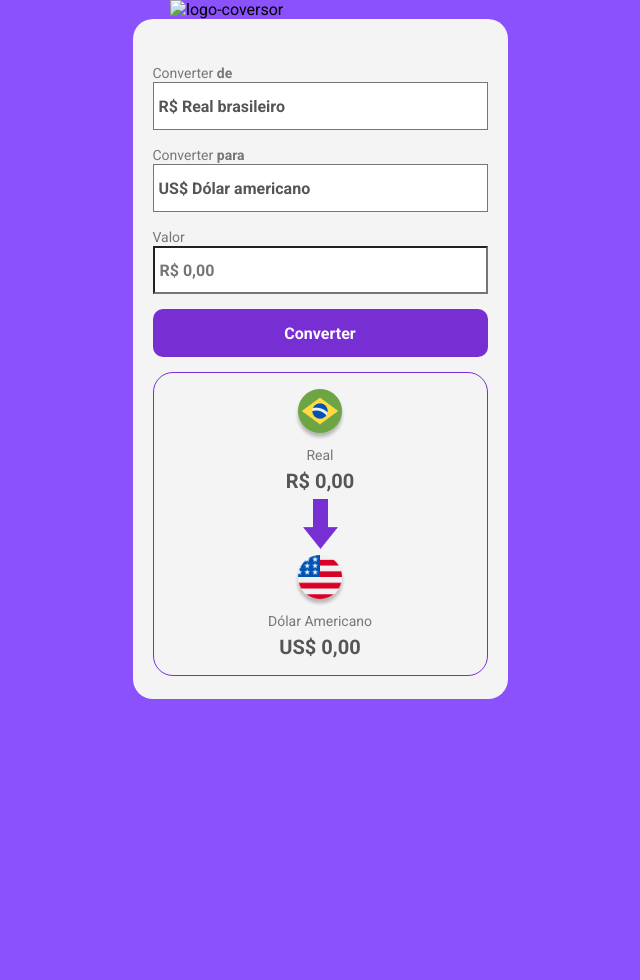
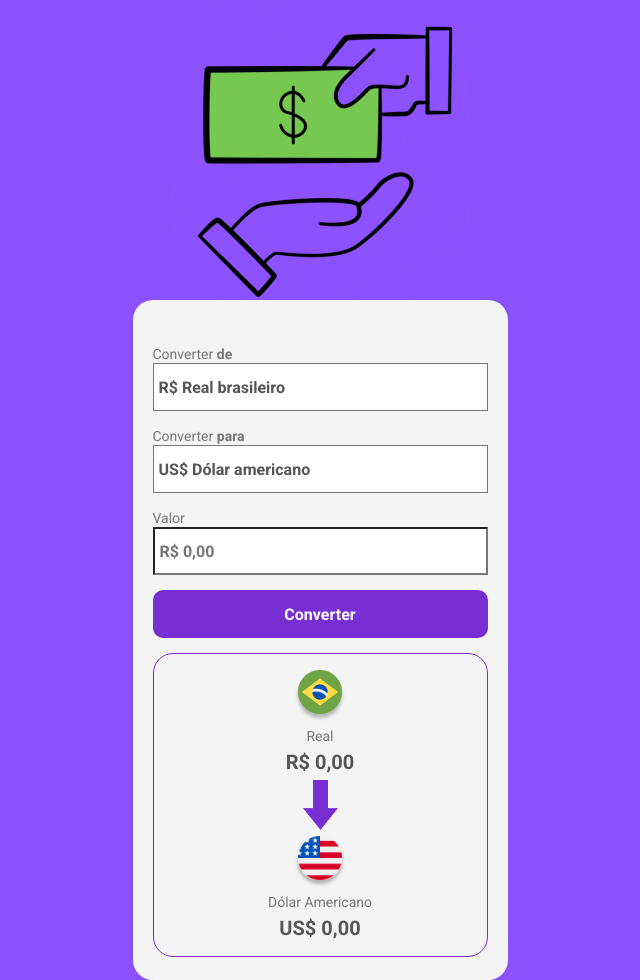
Before and after one commit to cleissoncardoso38-collab/projeto-conversor-de-moedas, a plain HTML site: page index.html in a window 1280 px wide. Shown: the whole page, without its empty margins (320-960 px from the left). Before the commit the page ends 800 px from the top, so only its background shows below. Drawn offline with Linux system fonts and the light colour scheme.

Commit message:
Correção na Primeira imagem do projeto

```diff
--- a/index.html
+++ b/index.html
@@ -11,7 +11,7 @@
 
 <body>
 
-    <img id="main-img" src="./assests/logo.png" alt="logo-coversor" />
+    <img id="main-img" src="./assests/main logo.png" alt="logo-coversor" />
 
     <main>
         <label>Converter <b>de</b>
```
